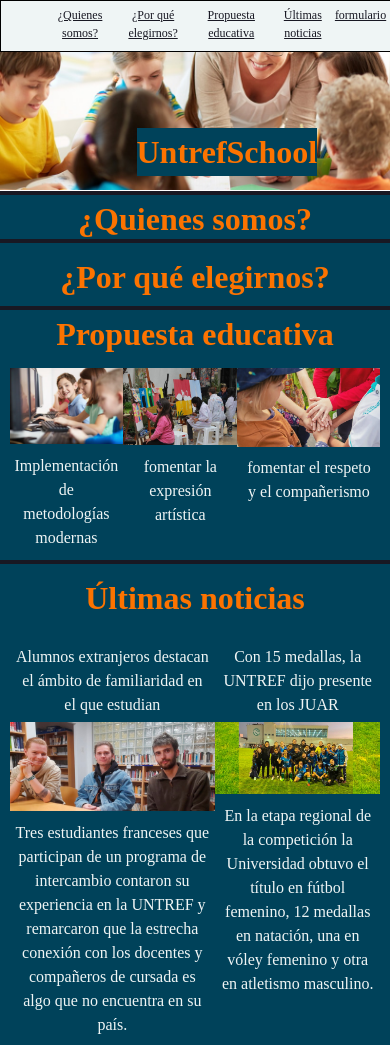
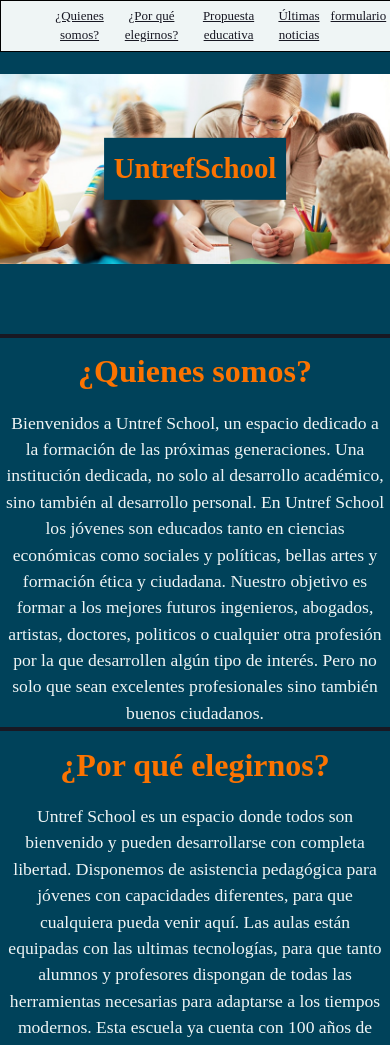
Before and after one commit to FranciscoSagasti/PROYECTO-INTEGRADOR-WEB-UNTREFSCHOOL, a plain HTML site: page index.html in a window 390 px wide. Shown: the top 1045 px of the page. Drawn offline with Linux system fonts and the light colour scheme; a web font is replaced by a local one.

Commit message:
pagna terminada

```diff
--- a/style.css
+++ b/style.css
@@ -7,15 +7,14 @@
 body{
     font-size: 14px;
     line-height: 1.5;
+    margin: 0;
+    padding: 0;
 }
 
-/* Estilos para dispositivos con ancho de pantalla de 320px o menos */
 @media (max-width: 320px) {
-    /* Aplica aquí los estilos específicos para dispositivos móviles */
-}
-
-body {
+    body {
     font-size: 12px;
+    }
 }
 
 header{
@@ -36,23 +35,35 @@
 }
 
 .seccion-titulo{
+    position: relative;
+    text-align: center;
     height: auto;
+    min-height: 50vh;
     width: 100%;
+    background-color: #00425a;
+    outline: 0.3rem solid #181823;
+    display: flex;
+    align-items: center;
+    justify-content: center;
 }
 
 #foto-titulo{
     width: 100%;
     height: auto;
+    max-height: 100%;
+    object-fit: cover;
 }
 
 h1{
     position: absolute;
     z-index: 10;
-    left: 35%;
-    top: 8rem;
+    left: 50%;
+    top: 50%;
+    transform: translate(-50%, -50%);
     font-size: 2rem;
     color: #fc7300;
     background-color: #00425a;
+    padding: 0.6rem;
 }
 
 
@@ -68,7 +79,7 @@
 
 #quienes-somos{
     font-size: 2rem;
-    padding: 0,6rem;
+    padding: 0.6rem;
     color: #fc7300;
 }
 
@@ -81,8 +92,6 @@
     font-size: 1rem;
     padding: 0.3rem;
     color: #eff5f5;
-    position: absolute;
-    top: 9.4rem;
 }
 
 .seccion-porque-elegirnos{
@@ -104,8 +113,6 @@
     font-size: 1rem;
     padding: 0.3rem;
     color: #eff5f5;
-    position: absolute;
-    top: 9.4rem;
 }
 
 .seccion-propuesta-educativa{
@@ -132,6 +139,8 @@
 .seccion-propuesta-educativa img{
     height: auto;
     width: 100%;
+    max-width: 400px;
+    max-height: 300px;
 }
 
 .seccion-propuesta-educativa p{
@@ -165,6 +174,7 @@
 .seccion-ultimas-noticias img{
     height: auto;
     width: 100%;
+    max-width: 400px;
 }
 
 .noticias{
@@ -202,3 +212,42 @@
 footer nav ul{
     list-style-type: none;
 }
+
+
+@media (max-width: 768px) {
+    body {
+        font-size: 13px;
+    }
+
+    .seccion-titulo{
+        min-height: 40vh;
+    }
+
+    h1 {
+        font-size: 1.8rem;
+        top: 50%;
+    }
+
+    .seccion-quienes-somos p,
+    .seccion-porque-elegirnos p,
+    .seccion-propuesta-educativa p,
+    .seccion-ultimas-noticias p {
+        font-size: 1.1rem;
+    }
+
+    .propuestas {
+        flex-wrap: wrap;
+        justify-content: center;
+    }
+
+    .seccion-propuesta-educativa img,
+    .seccion-ultimas-noticias img {
+        max-width: 100%;
+        height: auto;
+        margin-bottom: 1rem;
+    }
+
+    footer nav img {
+        width: 1.2rem;
+    }
+}
```
